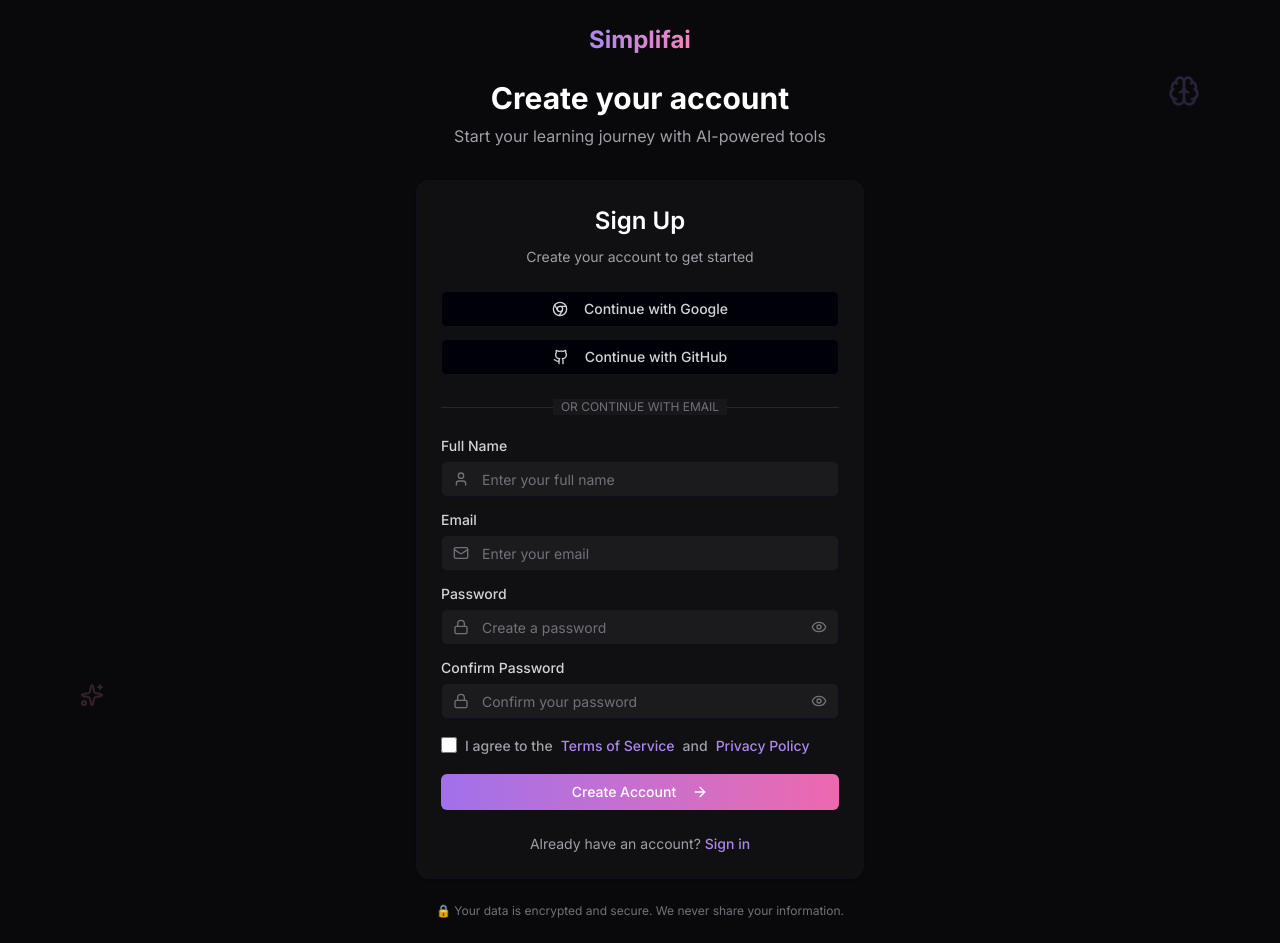
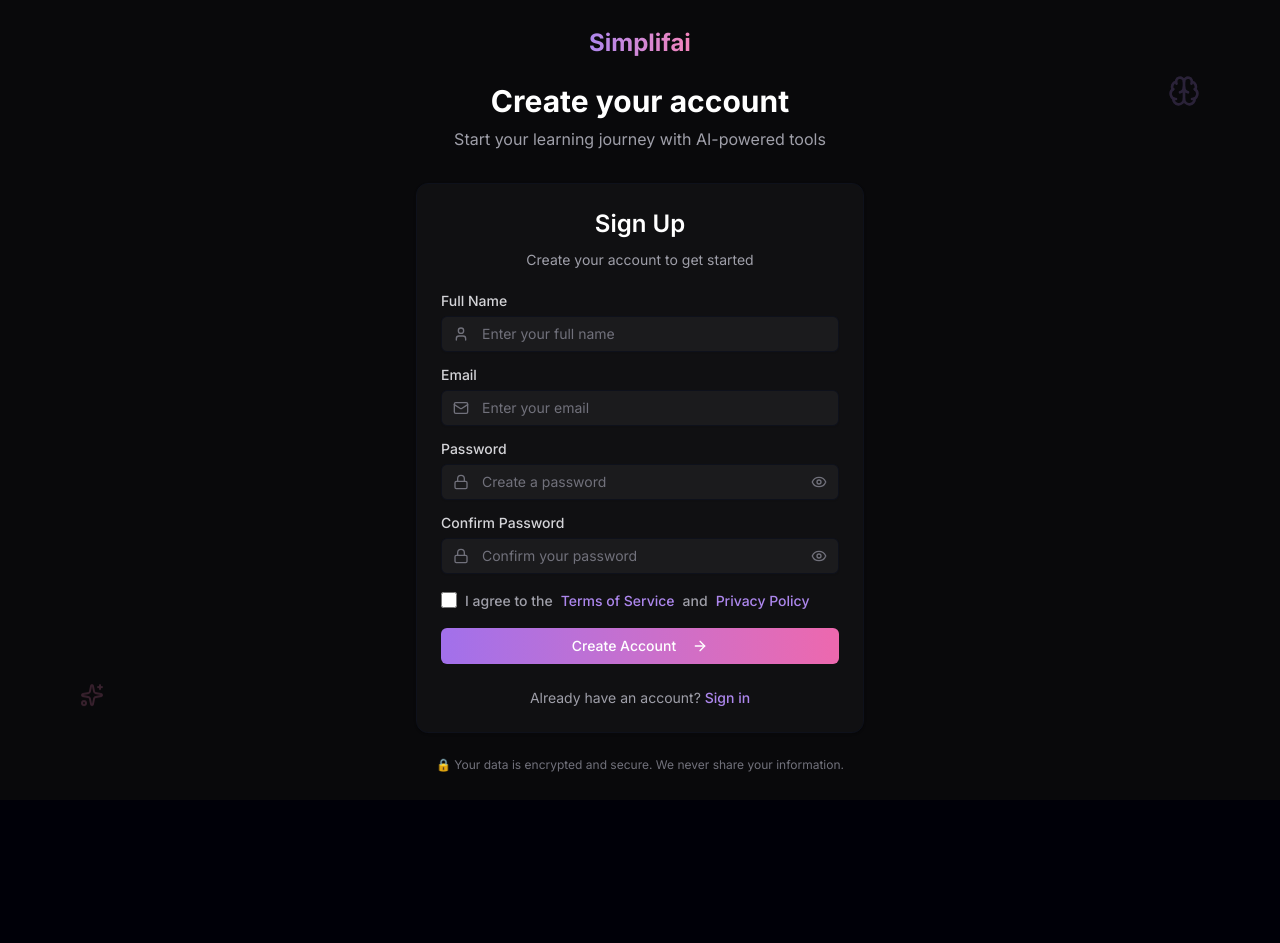
Before and after one commit to TiwariDivya25/SimplifAI_Gssoc2025, a Next.js app: page /signup in a window 1280 px wide. After the commit the page ends 800 px from the top, so only its background shows below. Built offline with nearby package versions, Linux system fonts and the light colour scheme.

Commit message:
removing Oauth for now

```diff
--- a/app/signin/page.tsx
+++ b/app/signin/page.tsx
@@ -6,7 +6,7 @@ import { Button } from "@/components/ui/button";
 import { Card, CardContent, CardDescription, CardFooter, CardHeader, CardTitle } from "@/components/ui/card";
 import { Input } from "@/components/ui/input";
 import { Label } from "@/components/ui/label";
-import { Separator } from "@/components/ui/separator";
+// import { Separator } from "@/components/ui/separator";
 import { Eye, EyeOff, Mail, Lock, Github, Chrome, ArrowRight, Sparkles, Brain } from "lucide-react";
 import Link from "next/link";
 import { signIn } from "next-auth/react";
@@ -41,9 +41,9 @@ export default function SignInPage() {
 		}
 	};
 
-	const handleSocialLogin = (provider: string) => {
-		signIn(provider);
-	};
+	// const handleSocialLogin = (provider: string) => {
+	// 	signIn(provider);
+	// };
 
 	return (
 		<div className="min-h-screen bg-zinc-950 text-white flex items-center justify-center p-6">
@@ -89,7 +89,7 @@ export default function SignInPage() {
 
 					<CardContent className="space-y-6">
 						{/* Social login buttons */}
-						<div className="space-y-3">
+						{/* <div className="space-y-3">
 							<Button
 								variant="outline"
 								className="w-full border-zinc-700 text-zinc-300 hover:bg-zinc-800 hover:border-zinc-600"
@@ -115,7 +115,7 @@ export default function SignInPage() {
 							<div className="relative flex justify-center text-xs uppercase">
 								<span className="bg-zinc-900 px-2 text-zinc-500">Or continue with email</span>
 							</div>
-						</div>
+						</div> */}
 
 						{/* Email/Password form */}
 						<form onSubmit={handleSubmit} className="space-y-4">
--- a/app/signup/page.tsx
+++ b/app/signup/page.tsx
@@ -6,7 +6,7 @@ import { Button } from "@/components/ui/button";
 import { Card, CardContent, CardDescription, CardFooter, CardHeader, CardTitle } from "@/components/ui/card";
 import { Input } from "@/components/ui/input";
 import { Label } from "@/components/ui/label";
-import { Separator } from "@/components/ui/separator";
+// import { Separator } from "@/components/ui/separator";
 import { Eye, EyeOff, Mail, Lock, User, Github, Chrome, ArrowRight, Sparkles, Brain, Check, X } from "lucide-react";
 import Link from "next/link";
 import { signIn } from "next-auth/react";
@@ -60,9 +60,9 @@ export default function SignUpPage() {
 		}
 	};
 
-	const handleSocialLogin = (provider: string) => {
-		signIn(provider);
-	};
+	// const handleSocialLogin = (provider: string) => {
+	// 	signIn(provider);
+	// };
 
 	return (
 		<div className="min-h-screen bg-zinc-950 text-white flex items-center justify-center p-6">
@@ -106,7 +106,7 @@ export default function SignUpPage() {
 
 					<CardContent className="space-y-6">
 						{/* Social login buttons */}
-						<div className="space-y-3">
+						{/* <div className="space-y-3">
 							<Button
 								variant="outline"
 								className="w-full border-zinc-700 text-zinc-300 hover:bg-zinc-800 hover:border-zinc-600"
@@ -132,7 +132,7 @@ export default function SignUpPage() {
 							<div className="relative flex justify-center text-xs uppercase">
 								<span className="bg-zinc-900 px-2 text-zinc-500">Or continue with email</span>
 							</div>
-						</div>
+						</div> */}
 
 						{/* Registration form */}
 						<form onSubmit={handleSubmit} className="space-y-4">
```
